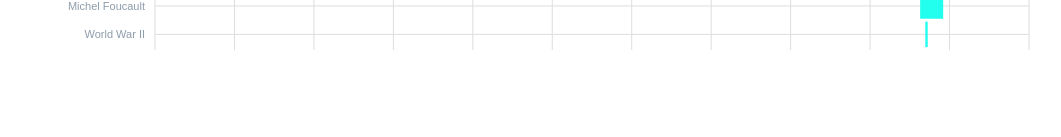
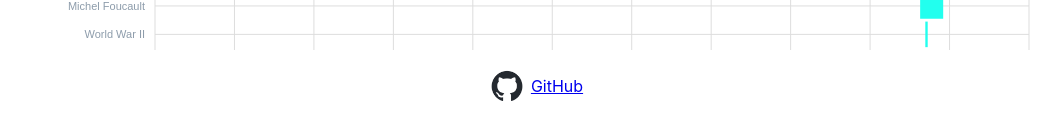
Before and after one commit to AndyF5/philosophers-timeline, a React (Vite) app: page / in a window 1280 px wide. Shown: the part 1467-1604 px from the top of the page, without its empty margins (103-1164 px from the left). Before the commit the page ends 1569 px from the top, so only its background shows below. Built offline with nearby package versions, Linux system fonts and the light colour scheme.

Commit message:
Clean up repo
 - Remove unused files
 - Add GitHub link

```diff
--- a/src/App.css
+++ b/src/App.css
@@ -4,3 +4,15 @@
   padding: 2rem;
   text-align: center;
 }
+
+#github-link {
+  display: inline-flex;
+  align-items: center;
+}
+
+#github-logo {
+  width: 2rem;
+  height: 2rem;
+  object-fit: contain;
+  margin-right: 0.5rem;
+}
--- a/src/App.tsx
+++ b/src/App.tsx
@@ -1,4 +1,5 @@
 import "./App.css";
+import Assets from "./assets";
 import philosophers from "./data/philosophers.json";
 import NivoTimeline from "./NivoTimeline";
 
@@ -9,11 +10,32 @@ export interface Philosopher {
 }
 
 function App() {
+  if (
+    window.matchMedia &&
+    window.matchMedia("(prefers-color-scheme: dark)").matches
+  ) {
+    // dark mode
+  }
+
+  const gitHubLogo =
+    window.matchMedia &&
+    window.matchMedia("(prefers-color-scheme: dark)").matches
+      ? Assets.GitHubLogoWhite
+      : Assets.GitHubLogoBlack;
+
   return (
     <>
       <h1>Philosophers Timeline</h1>
 
       <NivoTimeline philosophers={philosophers} />
+
+      <a
+        href="https://github.com/AndyF5/philosophers-timeline"
+        id="github-link"
+      >
+        <img src={gitHubLogo} id="github-logo" />
+        GitHub
+      </a>
     </>
   );
 }
--- /dev/null
+++ b/src/assets/index.ts
@@ -0,0 +1,9 @@
+import GitHubLogoBlack from "./github-mark.png";
+import GitHubLogoWhite from "./github-mark-white.png";
+
+const Assets = {
+  GitHubLogoBlack,
+  GitHubLogoWhite,
+};
+
+export default Assets;
```
Also changed, not shown: js/script.js (deleted), philosophers-timeline/README.md (deleted), src/assets/github-mark-white.png (added), src/assets/github-mark.png (added).
